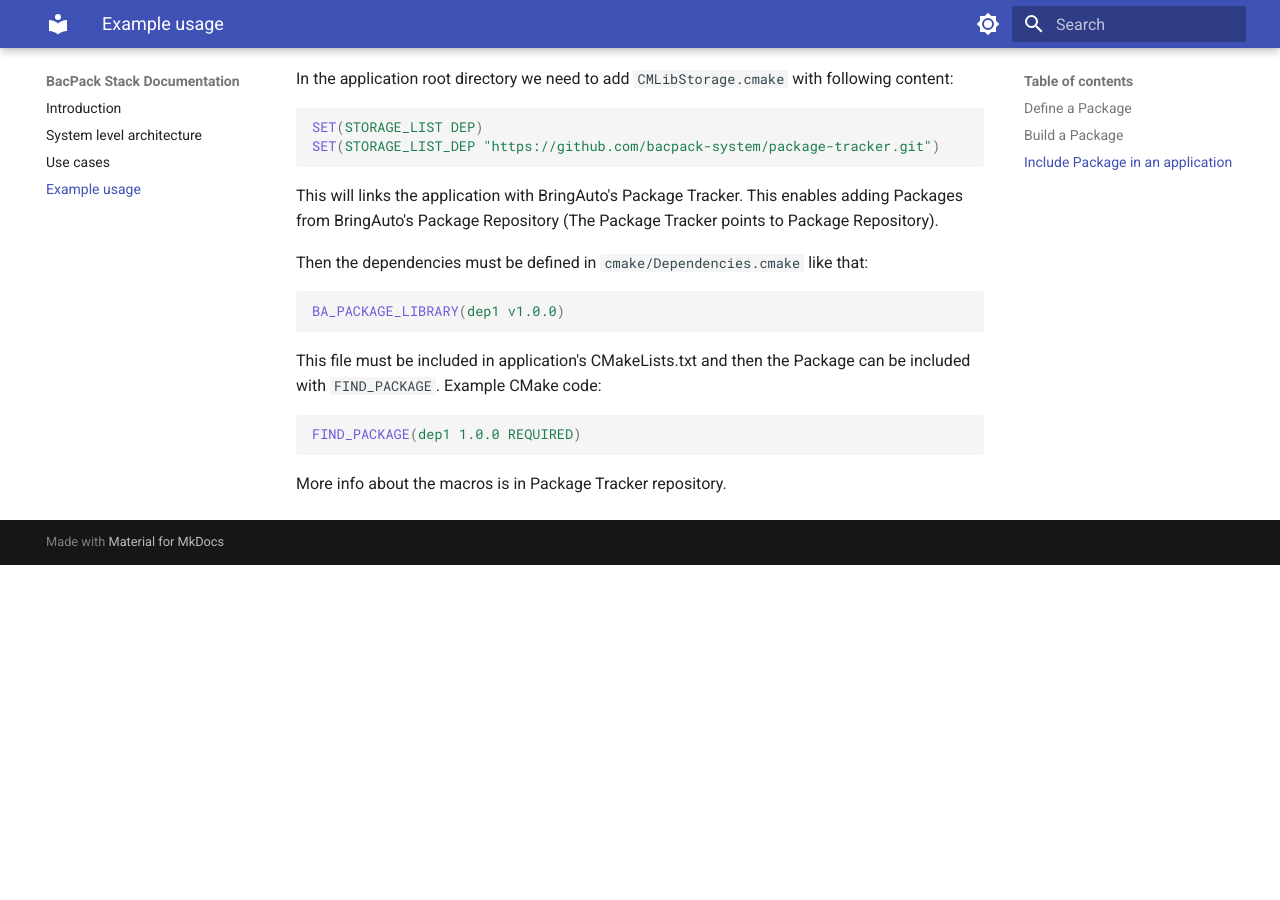
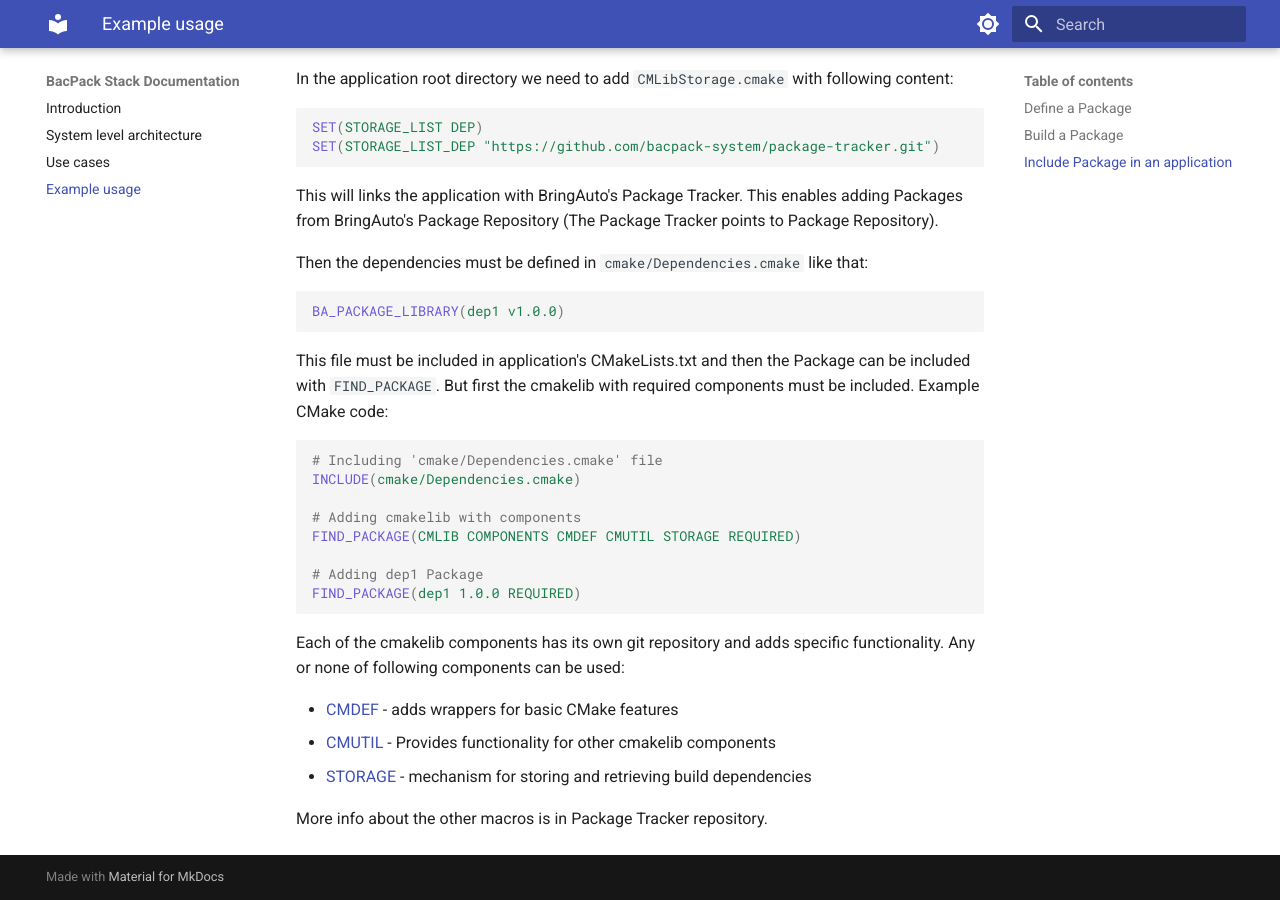
Before and after one commit to bacpack-system/bacpack-system.github.io, an MkDocs documentation site: the page built from docs/example_usage.md, in a window 1280 px wide and 900 px high, scrolled down 2973 px. Built offline with MkDocs 1.6.1 and Material for MkDocs 9.7.7, drawn with Linux system fonts in a browser that asks for light colours; before the commit the page ends 3538 px from its top, so only the background shows below that; some of the changed text lies outside the part shown.

Commit message:
Adjust example usage, QoL improvements

````diff
--- a/docs/example_usage.md
+++ b/docs/example_usage.md
@@ -8,8 +8,9 @@ it to the BringAuto Package Repository and add it to target application.
 
 Our example application will use a Package named `dep1` as a dependency. This Package depends on
 Package `dep2`. First we need to create a definition files of these Packages inside a Package
-Context. The structure of Package Context is decribed more in Packager documentation, but there is
-a basic example:
+Context. The structure of Package Context is decribed more in Packager documentation. The more
+complete example is [here](https://github.com/bacpack-system/packager/tree/master/example).
+Simple example is:
 
 ```plaintext
 <context_directory>/
@@ -151,10 +152,25 @@ BA_PACKAGE_LIBRARY(dep1 v1.0.0)
 ```
 
 This file must be included in application's CMakeLists.txt and then the Package can be included
-with `FIND_PACKAGE`. Example CMake code:
+with `FIND_PACKAGE`. But first the cmakelib with required components must be included.
+Example CMake code:
 
 ```cmake
+# Including 'cmake/Dependencies.cmake' file
+INCLUDE(cmake/Dependencies.cmake)
+
+# Adding cmakelib with components
+FIND_PACKAGE(CMLIB COMPONENTS CMDEF CMUTIL STORAGE REQUIRED)
+
+# Adding dep1 Package
 FIND_PACKAGE(dep1 1.0.0 REQUIRED)
 ```
 
-More info about the macros is in Package Tracker repository.
+Each of the cmakelib components has its own git repository and adds specific functionality.
+Any or none of following components can be used:
+
+ - [CMDEF](https://github.com/cmakelib/cmakelib-component-cmdef) - adds wrappers for basic CMake features
+ - [CMUTIL](https://github.com/cmakelib/cmakelib-component-cmutil) - Provides functionality for other cmakelib components
+ - [STORAGE](https://github.com/cmakelib/cmakelib-component-storage) - mechanism for storing and retrieving build dependencies
+
+More info about the other macros is in Package Tracker repository.
````
Also changed, not shown: docs/architecture.md (+2 -2 lines), docs/use_cases.md (+1 -1 lines).
